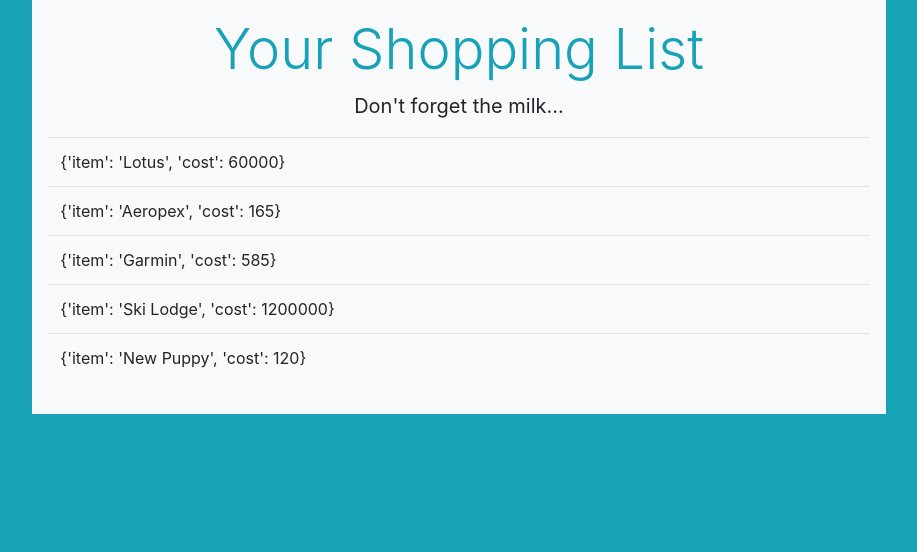
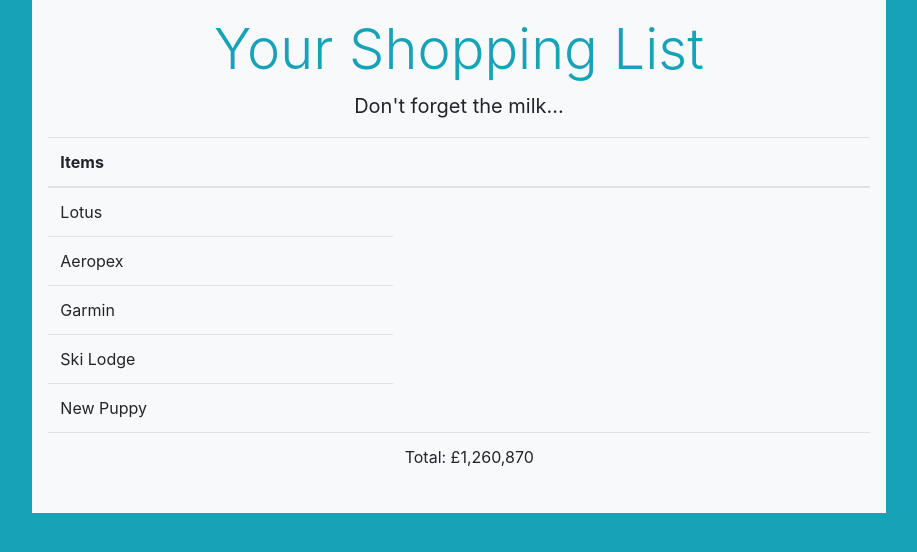
Before and after one commit to katestarks/shopping_list, a Django app: page /your_list/ in a window 1280 px wide. Shown: the top 552 px of the page, without its empty margins (181-1098 px from the left). Run offline with Django 4.2, Linux system fonts and the light colour scheme; some libraries are stand-ins or nearby versions.

Commit message:
updated index (view) to display total

```diff
--- a/your_list/templates/your_list/index.html
+++ b/your_list/templates/your_list/index.html
@@ -15,13 +15,23 @@
             </div>
             <div id="table_container">
                 <table id="table" class="table table-hover">
+                    <thead>
+                        <tr>
+                            <th scope="col">Items</th>
+                            <th scope="col"></th>
+                        </tr>
+                    </thead>
                     {% if list %}
                         <tbody id="shopping_list">
                         {% for key, value in list.items %}
                         <tr>
-                            <td class="item_info list_item">{{ value }}</td>
+                            <td class="item_info list_item">{{ value.item }}</td>
                         </tr>
                         {% endfor %}
+                        <tr>
+                            <td></td>
+                            <td class="item_info list_item">Total: £{{ total }}</td>
+                        </tr>
                     {% else %}
                         <p>Your shopping is done.</p>
                     {% endif %}
```
